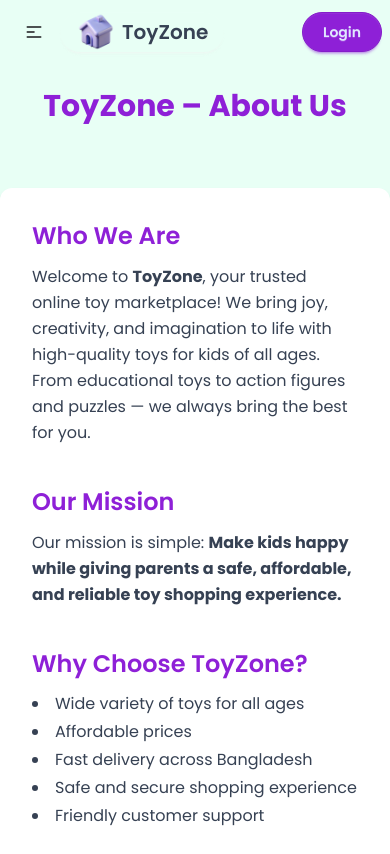
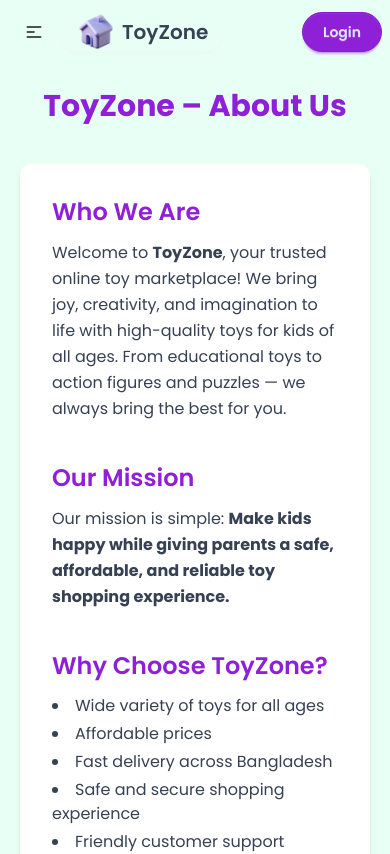
Before and after one commit to akmzakaria/toytopia-toystore, a React (Vite) app: page /aboutUs in a window 390 px wide. Shown: the top 854 px of the page. Built offline with nearby package versions, Linux system fonts and the light colour scheme; no server answers.

Commit message:
margin fixed

```diff
--- a/src/Pages/AboutUs.jsx
+++ b/src/Pages/AboutUs.jsx
@@ -25,14 +25,14 @@ const AboutUs = () => {
   }
 
   return (
-    <div className=" min-h-screen">
+    <div className=" min-h-screen mb-20">
       {/* Header */}
-      <header className=" py-6 text-center text-primary text-3xl md:text-4xl font-bold">
+      <header className=" pt-6 text-center text-primary text-3xl md:text-4xl font-bold">
         ToyZone – About Us
       </header>
 
       {/* Content Container */}
-      <div className="max-w-4xl mx-auto bg-white mt-10 p-8 rounded-xl shadow-md">
+      <div className="max-w-4xl mx-5 md:mx-auto bg-white mt-10 p-8 rounded-xl shadow-md">
         {/* Who We Are */}
         <section className="mb-10">
           <h2 className="text-2xl font-semibold text-primary mb-3">Who We Are</h2>
```
